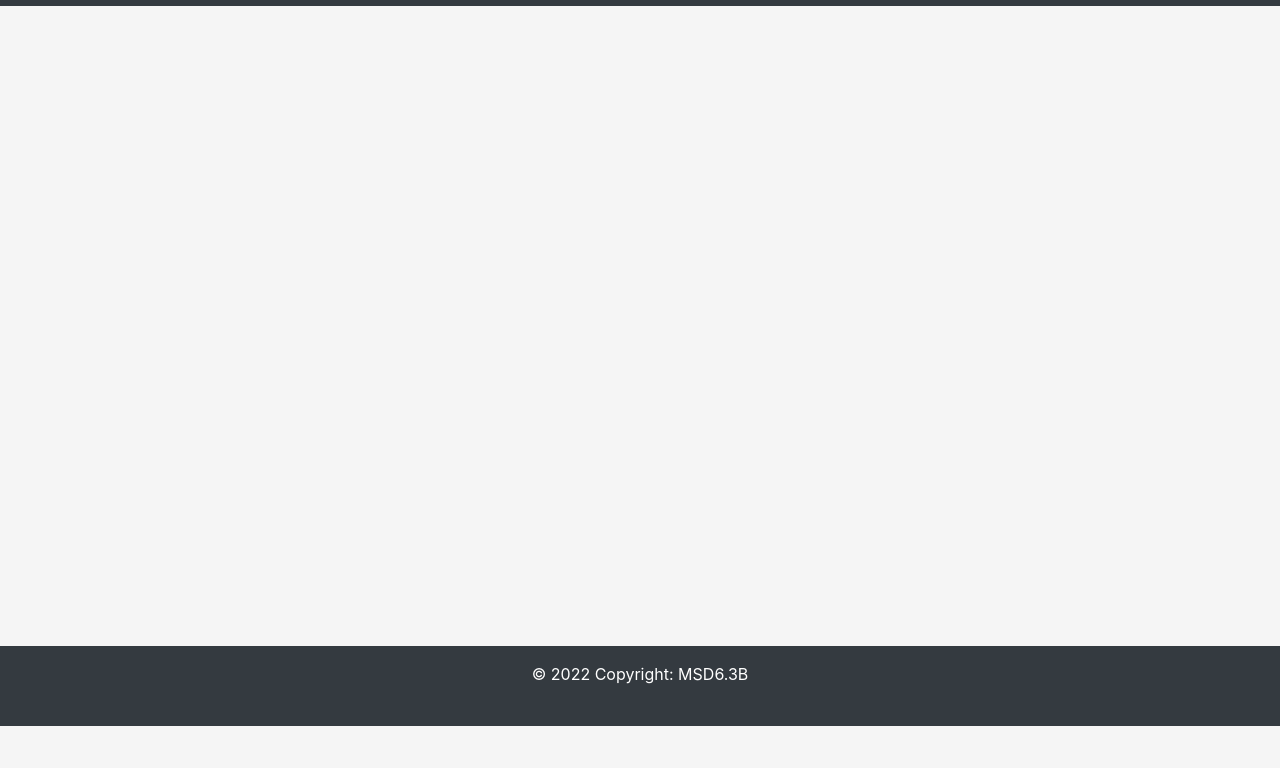
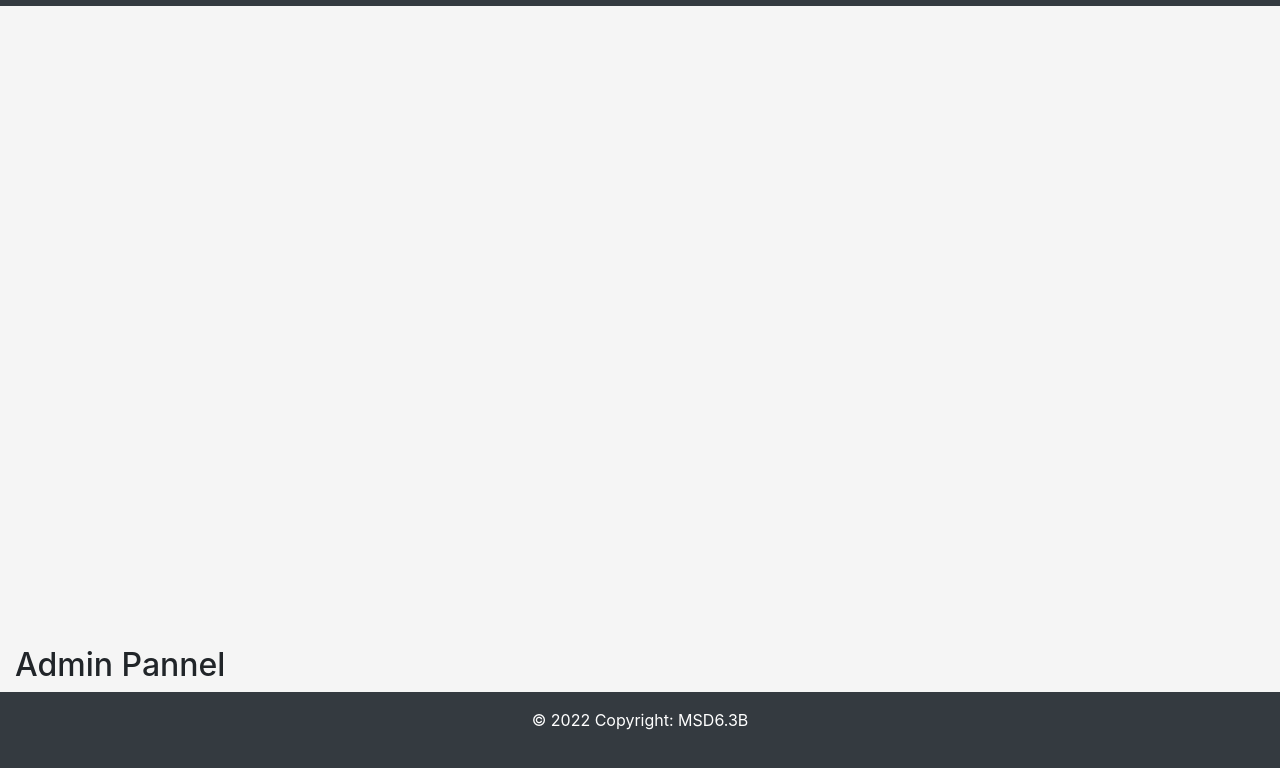
Before and after one commit to kri2309/PROGRAMMING-FOR-THE-CLOUD, a website: page frontend/home.html in a window 1280 px wide. Shown: the part 74-842 px from the top of the page. Before the commit the page ends 800 px from the top, so only its background shows below. Drawn offline with nearby package versions, Linux system fonts and the light colour scheme; files whose address does not match are found by name.

Commit message:
Update home.html

```diff
--- a/frontend/home.html
+++ b/frontend/home.html
@@ -89,9 +89,10 @@
         <div
           class="row justify-content-center m-3m align-items-center"
           style="height: 80vh">
-
-
-          </div>
+     </div>
+     <h2>
+      Admin Pannel
+    </h2>
         </div>
 
 
```
